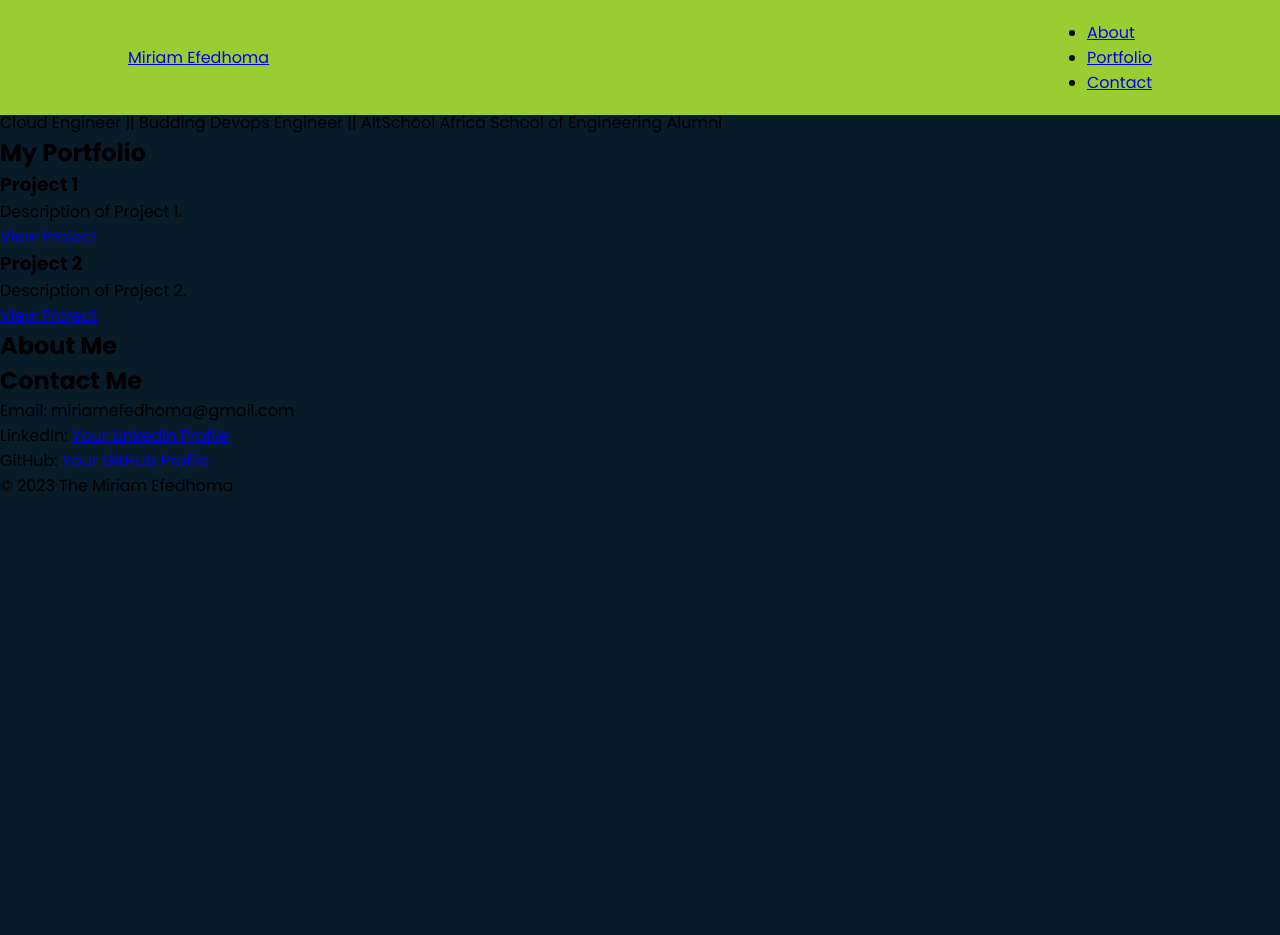
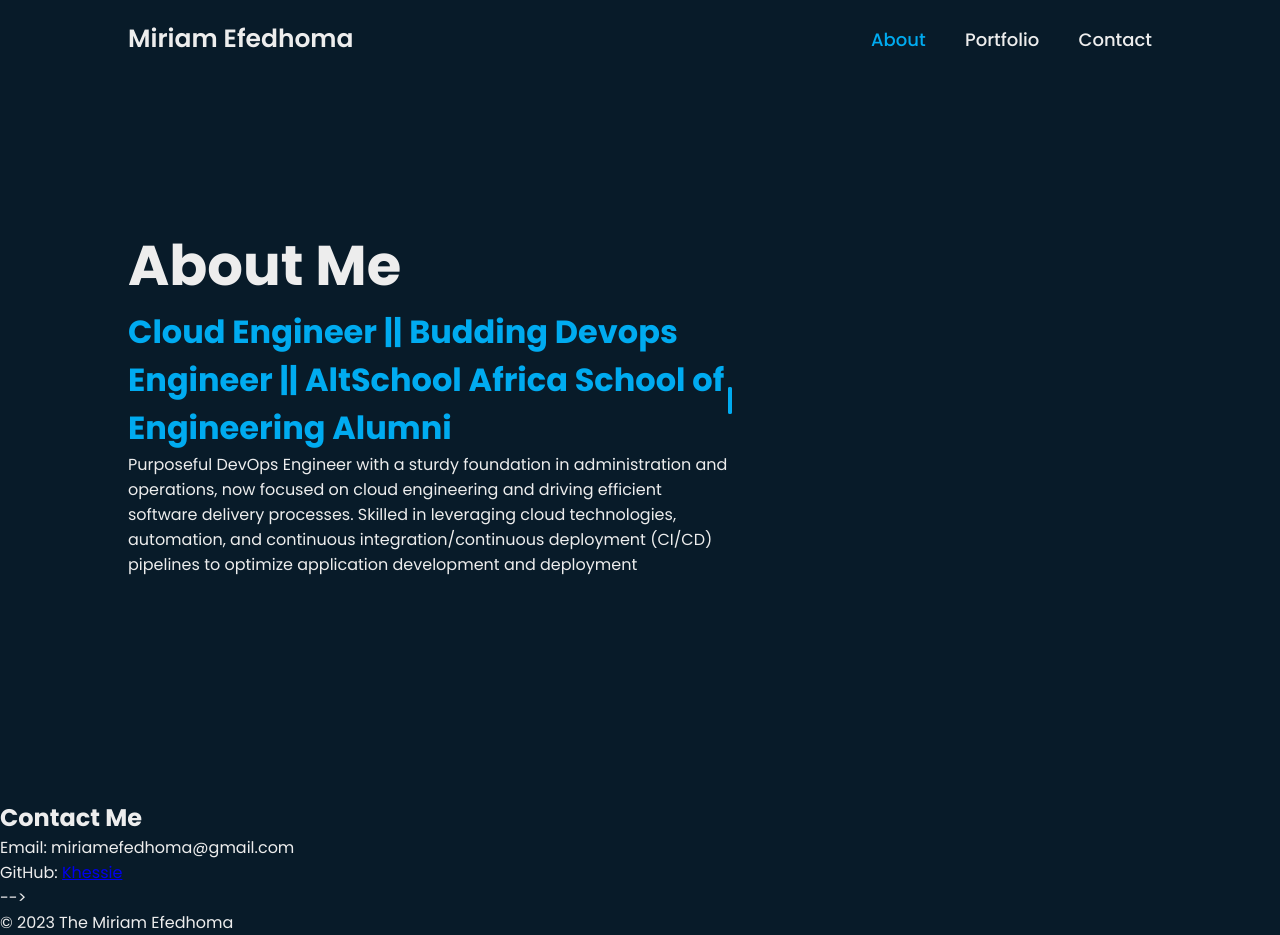
Before and after one commit to Khessie/my-web, a plain HTML site: page index.html in a window 1280 px wide. Before the commit the page ends 800 px from the top, so only its background shows below. Drawn offline with Linux system fonts and the light colour scheme.

Commit message:
nodified

```diff
--- a/index.html
+++ b/index.html
@@ -10,30 +10,34 @@
 
 <body>
 
+
     <header class="header">
         <a href="#" class="logo">Miriam Efedhoma</a>
 
         <nav class="navbar">
-            <ul>
-                <li><a href="#about">About</a></li>
-                <li><a href="#portfolio">Portfolio</a></li>
-                <li><a href="#contact">Contact</a></li>
-            </ul>
+                <a href="#" class="active">About</a>
+                <a href="#">Portfolio</a>
+                <a href="#">Contact</a>
         </nav>
     </header>
 
-    <main>
-        <section id="about">
-            <h2>About Me</h2>
-            <p>Purposeful DevOps Engineer with a sturdy foundation in administration and operations, now focused on cloud
+        <section class="about">
+            <div class="about-content">
+                <h1>About Me</h1>
+                <h3>Cloud Engineer || Budding Devops Engineer || AltSchool Africa School of Engineering Alumni</h3>
+                <p> Purposeful DevOps Engineer with a sturdy foundation in administration and operations, now focused on cloud
                 engineering
                 and driving efficient software delivery processes. Skilled in leveraging cloud technologies, automation, and
                 continuous
-                integration/continuous deployment (CI/CD) pipelines to optimize application development and deployment.</p>
-            <p> Cloud Engineer || Budding Devops Engineer || AltSchool Africa School of Engineering Alumni</p>
+                integration/continuous deployment (CI/CD) pipelines to optimize application development and deployment </p>
+            </div>
+            <div class="btn-box">
+                <a href="#"></a>
+            </div>
+
         </section>
 
-        <section id="portfolio">
+        <!-- <section id="portfolio">
             <h2>My Portfolio</h2>
             <div class="project">
 
@@ -70,35 +74,15 @@
 
         </section>
 
-        <section>
-            <h2>About Me</h2>
-
-
 
         <section id="contact">
             <h2>Contact Me</h2>
             <p>Email: miriamefedhoma@gmail.com</p>
-            <p>LinkedIn: <a href="#">Your LinkedIn Profile</a></p>
-            <p>GitHub: <a href="#">Your GitHub Profile</a></p>
+            <p>GitHub: <a href="https://github.com/Khessie">Khessie</a></p>
         </section>
 
 
-
-            <!-- <h2>Contact</h2>
-            <form action="submit-form.php" method="post">
-                <label for="name">Name:</label>
-                <input type="text" id="name" name="name" required>
-
-                <label for="email">Email:</label>
-                <input type="email" id="email" name="email" required>
-
-                <label for="message">Message:</label>
-                <textarea id="message" name="message" required></textarea>
-
-                <input type="submit" value="Send">
-            </form> -->
-
-    </main>
+  -->
 
     <footer>
         <p>&copy; 2023 The Miriam Efedhoma</p>
--- a/style.css
+++ b/style.css
@@ -1,164 +1,3 @@
-/* Global styles */
-/* * {
-  box-sizing: border-box;
-  margin: 0;
-  padding: 0;
-  font-family: "Segoe UI", Tahoma, Geneva, Verdana, sans-serif;
-}
-
-body {
-  background-color: #f7f7f7;
-}
-
-h1,
-h2,
-h3 {
-  margin-bottom: 1rem;
-}
-
-img {
-  max-width: 100%;
-  height: auto;
-}
-
-/* Header styles */
-/* header {
-  background-color: rgb(76, 41, 87);
-  color: #fff;
-  padding: 1rem;
-}
-
-nav ul {
-  list-style: none;
-  display: flex;
-  justify-content: space-between;
-}
-
-nav li {
-  margin-right: 1rem;
-}
-
-nav a {
-  color: #fff;
-  text-decoration: none;
-  padding: 10px;
-  border-radius: 5px;
-  transition: background-color 0.2s ease;
-}
-
-nav a:hover {
-  background-color: #fff;
-  color: #333;
-  text-decoration: none;
-} */
-
-/* Main styles */
-/* main {
-  padding: 1rem;
-}
-
-section {
-  margin-bottom: 2rem;
-  background-color: #fff;
-  padding: 20px;
-  border-radius: 5px;
-  box-shadow: 0 2px 5px rgba(0, 0, 0, 0.1);
-}
-
-section h2 {
-  margin-bottom: 10px;
-  color: rgb(76, 41, 87);
-}
-
-img {
-  max-width: 20%;
-  height: auto;
-  padding: 20px;
-  box-shadow: 0 2px 5px rgba(0, 0, 0, 0.1);
-}
-
-.project {
-  display: flex;
-  flex-wrap: wrap;
-  margin-bottom: 30px;
-} */
-
-/* .project h3 {
-  font-size: 1.2rem;
-  padding: 12px;
-
-  font-size: 1rem;
-  resize: vertical;
-  width: 100%;
-  box-sizing: border-box;
-}
-
-.project p {
-  font-size: 0.9rem;
-  line-height: 1.5;
-  text-align: center;
-  margin-bottom: 1%;
-
-  font-size: 1rem;
-  resize: vertical;
-  width: 100%;
-  box-sizing: border-box;
-}
-
-/* Contact form styles */
-
-/* .a {
-  background-color: lightcyan;
-  color: black;
-  padding: 10px 15px;
-  font-family: var(--font-family);
-  width: auto;
-  min-width: 100px;
-  border-radius: 12px;
-  text-align: center;
-  margin-top: 5px;
-  border: none;
-  cursor: pointer;
-}
-
-li a:hover {
-  color: red;
-  transform: translateY(-3px);
-  box-shadow: 0 2px 6px -1px rgba(primary, 0.65);
-} */
-
-/* .a:active {
-  transform: scale(0.99);
-}
-
-input[type="text"],
-input[type="email"],
-textarea {
-  border-radius: 5px;
-  border: 1px solid;
-  padding: 12px;
-  margin-top: 6px;
-  margin-bottom: 16px;
-  font-size: 1rem;
-  resize: vertical;
-  width: 100%;
-  box-sizing: border-box;
-}
-
-input[type="submit"] {
-  background-color: rgb(76, 41, 87);
-  color: #fff;
-  padding: 12px 20px;
-  border: none;
-  border-radius: 5px;
-  cursor: pointer;
-}
-
-input[type="submit"]:hover {
-  color: red;
-  transform: translateY(-3px);
-  box-shadow: 0 2px 6px -1px rgba(primary, 0.65);
-} */
 
 @import url('https://fonts.googleapis.com/css2?family=Poppins:wght@300;400;500;600;700;800;900&display=swap');
 
@@ -170,7 +9,8 @@ input[type="submit"]:hover {
 }
 
 body {
-  background-color: #081b29;
+  background: #081b29;
+  color:#ededed;
 }
 
 .header {
@@ -179,11 +19,70 @@ body {
   left: 0;
   width: 100%;
   padding: 20px 10%;
-  background: yellowgreen;
+  background: transparent;
   display: flex;
   justify-content: space-between;
   align-items: center;
   z-index: 100;
 }
 
-.logo
+.logo {
+  font-size: 25px;
+  color: #ededed;
+  text-decoration: none;
+  font-weight: 600;
+}
+
+.navbar a {
+  font-size: 18px;
+  color: #ededed;
+  text-decoration: none;
+  font-weight: 500;
+  margin-left: 35px;
+  transition: .3s;
+}
+
+.navbar a:hover,
+.navbar a.active {
+  color: #00abf0;
+}
+
+.about {
+  height: 100vh;
+  display: flex;
+  align-items: center;
+  padding: 0 10%;
+}
+
+.about-content{
+  max-width: 600px;
+
+}
+.about-content h1{
+font-size: 56px;
+font-weight: 700;
+}
+.about-content h3{
+  font-size: 32px;
+  font-weight: 700;
+  color: #00abf0;
+}
+
+.about-content p{
+  font-size: 16px;
+}
+
+.about-content .btn-box{
+width: 345px;
+height: 50px;
+background: yellowgreen;
+}
+
+.btn-box a{
+  width: 150px;
+  height: 100%;
+  background: #00abf0;
+  border: 2px solid #00abf0;
+  border-radius: 8px;
+
+}
```
